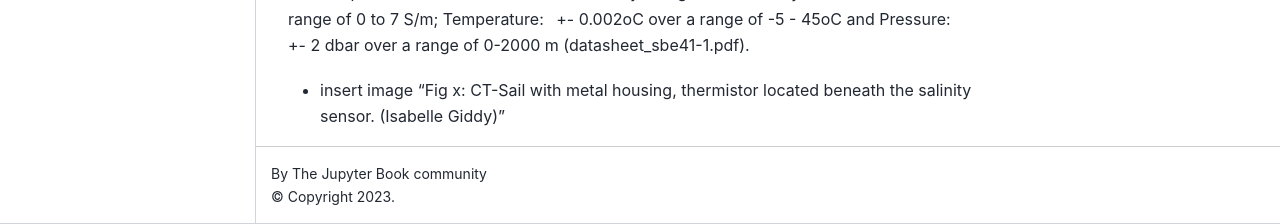
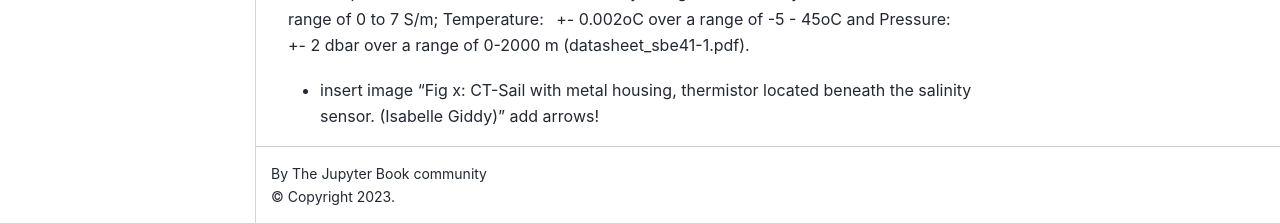
Before and after one commit to OceanGlidersCommunity/Salinity_SOP, a Jupyter Book: the page built from sections/salinity_sensors_integration.md, in a window 1280 px wide and 1267 px high. Shown: the part 1043-1267 px from the top of the window. Built offline with Jupyter Book 1.0.4 settings and Sphinx 7.4.7 and the Sphinx Book theme 1.1.4, drawn with Linux system fonts in a browser that asks for light colours; pages that are not in the unit, such as notebooks, are missing from menus.

Commit message:
Update salinity_sensors_integration.md

```diff
--- a/sections/salinity_sensors_integration.md
+++ b/sections/salinity_sensors_integration.md
@@ -21,4 +21,4 @@ The sampling speed is set by the user, typically to 2 Hz.
 
 Seabird provided CTD SBE41-sensor accuracy ratings: Conductivity: +- 0.0003 S/m over a range of 0 to 7 S/m; Temperature:  +- 0.002oC over a range of -5 - 45oC and Pressure:  +- 2 dbar over a range of 0-2000 m (datasheet_sbe41-1.pdf).
 
-- insert image "Fig x: CT-Sail with metal housing, thermistor located beneath the salinity sensor. (Isabelle Giddy)"
+- insert image "Fig x: CT-Sail with metal housing, thermistor located beneath the salinity sensor. (Isabelle Giddy)" add arrows!
```
